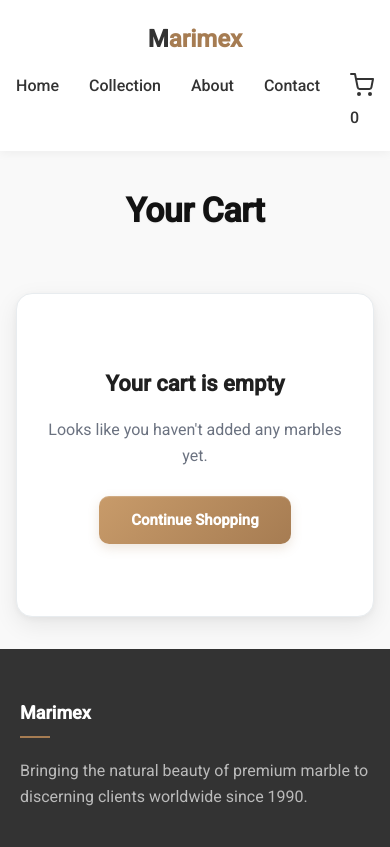
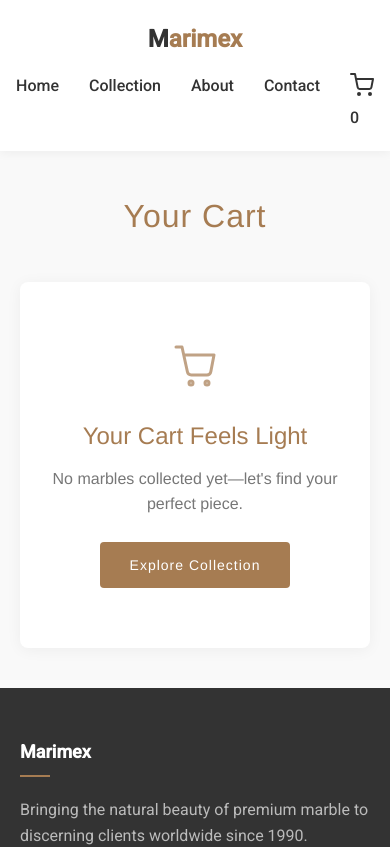
Before and after one commit to AlaMdalla/marimexFrontt, an Angular app: page /cart in a window 390 px wide. Shown: the top 847 px of the page. Built offline with nearby package versions, Linux system fonts and the light colour scheme.

Commit message:
add card

```diff
--- a/src/app/pages/cart/cart.component.html
+++ b/src/app/pages/cart/cart.component.html
@@ -1,52 +1,76 @@
-<div class="container">
+<div class="cart-container">
   <div class="cart-header">
     <h1>Your Cart</h1>
-    <p *ngIf="cartItems.length > 0">{{ cartItems.length }} {{ cartItems.length === 1 ? 'item' : 'items' }} in your cart</p>
+    <p *ngIf="cartItems.length > 0" class="cart-count">{{ cartItems.length }} {{ cartItems.length === 1 ? 'item' : 'items' }} in your cart</p>
   </div>
 
   <!-- Empty Cart State -->
   <div class="empty-cart" *ngIf="cartItems.length === 0">
-    <h2>Your cart is empty</h2>
-    <p>Looks like you haven't added any marbles yet.</p>
-    <a href="/products" class="continue-shopping">Continue Shopping</a>
+    <div class="empty-cart-icon">
+      <svg xmlns="http://www.w3.org/2000/svg" width="48" height="48" viewBox="0 0 24 24" fill="none" stroke="#a67c52" stroke-width="1.5" stroke-linecap="round" stroke-linejoin="round">
+        <circle cx="10" cy="20.5" r="1"/><circle cx="18" cy="20.5" r="1"/>
+        <path d="M2.5 2.5h3l2.7 12.4a2 2 0 0 0 2 1.6h7.7a2 2 0 0 0 2-1.6l1.6-8.4H7.1"/>
+      </svg>
+    </div>
+    <h2>Your Cart Feels Light</h2>
+    <p>No marbles collected yet—let's find your perfect piece.</p>
+    <a routerLink="/products" class="continue-shopping-btn">Explore Collection</a>
   </div>
 
   <!-- Cart Items -->
   <div class="cart-content" *ngIf="cartItems.length > 0">
-    <div class="cart-table">
-      <div class="cart-table-header">
-        <div class="cart-table-cell">Product</div>
-        <div class="cart-table-cell">Price</div>
-        <div class="cart-table-cell">Quantity</div>
-        <div class="cart-table-cell">Total</div>
-        <div class="cart-table-cell"></div>
-      </div>
-      <div class="cart-table-row" *ngFor="let item of cartItems">
-        <div class="cart-table-cell cart-product">
-          <img [src]="item.marbel.imageurl" alt="{{ item.marbel.name }}" class="cart-item-image">
-          <span class="cart-item-name">{{ item.marbel.name }}</span>
+    <div class="cart-items">
+      <div class="cart-item" *ngFor="let item of cartItems">
+        <div class="item-image">
+          <img [src]="item.marbel.imageurl" alt="{{ item.marbel.name }}" class="product-image">
         </div>
-        <div class="cart-table-cell cart-price">${{ item.marbel.price }}</div>
-        <div class="cart-table-cell cart-quantity">
+        <div class="item-details">
+          <h3 class="product-name">{{ item.marbel.name }}</h3>
+          <p class="product-price">${{ item.marbel.price | number:'1.2-2' }}</p>
           <div class="quantity-control">
-            <button class="quantity-btn" (click)="decreaseQuantity(item)" [disabled]="item.count <= 1">-</button>
-            <input type="number" class="quantity-input" [(ngModel)]="item.count" (ngModelChange)="updateQuantity(item)" min="1">
-            <button class="quantity-btn" (click)="increaseQuantity(item)">+</button>
+            <button class="quantity-btn" (click)="decreaseQuantity(item)" [disabled]="item.count <= 1">
+              <svg width="12" height="2" viewBox="0 0 12 2" fill="none" xmlns="http://www.w3.org/2000/svg">
+                <path d="M11 1H1" stroke="#a67c52" stroke-width="2" stroke-linecap="round"/>
+              </svg>
+            </button>
+            <span class="quantity">{{ item.count }}</span>
+            <button class="quantity-btn" (click)="increaseQuantity(item)">
+              <svg width="12" height="12" viewBox="0 0 12 12" fill="none" xmlns="http://www.w3.org/2000/svg">
+                <path d="M6 1V11M1 6H11" stroke="#a67c52" stroke-width="2" stroke-linecap="round"/>
+              </svg>
+            </button>
           </div>
         </div>
-        <div class="cart-table-cell cart-total">${{ item.marbel.price * item.count }}</div>
-        <div class="cart-table-cell cart-remove">
-          <button class="remove-btn" (click)="removeItem(item)">×</button>
+        <div class="item-total">
+          <span>${{ (item.marbel.price * item.count) | number:'1.2-2' }}</span>
         </div>
+        <button class="remove-item" (click)="removeItem(item)">
+          <svg width="16" height="16" viewBox="0 0 24 24" fill="none" xmlns="http://www.w3.org/2000/svg">
+            <path d="M18 6L6 18M6 6L18 18" stroke="#a67c52" stroke-width="2" stroke-linecap="round"/>
+          </svg>
+        </button>
       </div>
     </div>
 
     <div class="cart-summary">
-      <div class="subtotal">
-        <span>Subtotal</span>
-        <span class="subtotal-amount">${{ calculateSubtotal() }}</span>
+      <h3 class="summary-title">Order Summary</h3>
+
+      <div class="summary-totals">
+        <div class="summary-row">
+          <span>Subtotal</span>
+          <span class="amount">${{ calculateSubtotal() | number:'1.2-2' }}</span>
+        </div>
+        <div class="summary-row shipping-note">
+          <span>Shipping calculated at checkout</span>
+        </div>
+        <div class="summary-row total">
+          <span>Estimated Total</span>
+          <span class="amount">${{ calculateSubtotal() | number:'1.2-2' }}</span>
+        </div>
       </div>
+
       <button class="checkout-btn" (click)="checkout()">Proceed to Checkout</button>
+      <a routerLink="/products" class="continue-shopping-link">Continue Shopping</a>
     </div>
   </div>
 </div>
--- a/src/app/pages/cart/cart.component.scss
+++ b/src/app/pages/cart/cart.component.scss
@@ -1,392 +1,279 @@
-* {
-    margin: 0;
-    padding: 0;
-    box-sizing: border-box;
+.cart-container {
+    max-width: 1200px;
+    margin: 0 auto;
+    padding: 40px 20px;
+    font-family: 'Helvetica Neue', Arial, sans-serif;
+    color: #333;
+
+    .cart-header {
+      text-align: center;
+      margin-bottom: 40px;
+
+      h1 {
+        font-size: 32px;
+        font-weight: 300;
+        letter-spacing: 1px;
+        color: #a67c52;
+        margin-bottom: 8px;
       }
 
-  body {
-    font-family: 'Inter', -apple-system, BlinkMacSystemFont, 'Segoe UI', Roboto, sans-serif;
-    color: #1f1f1f;
-    line-height: 1.5;
-    background: linear-gradient(180deg, #f7f8fa 0%, #ebedf0 100%);
-    min-height: 100vh;
+      .cart-count {
+        color: #777;
+        font-size: 14px;
+        text-transform: uppercase;
+        letter-spacing: 1px;
+      }
     }
 
-  /* Container */
-  .container {
-    max-width: 1240px;
-    margin: 0 auto;
-    padding: 56px 24px;
+    .empty-cart {
+      text-align: center;
+      padding: 60px 20px;
+      background: white;
+      border-radius: 8px;
+      box-shadow: 0 2px 15px rgba(0,0,0,0.05);
+
+      .empty-cart-icon {
+        margin-bottom: 20px;
+        svg {
+          opacity: 0.7;
+        }
       }
 
-  /* Cart Header */
-  .cart-header {
-    text-align: center;
-    margin-bottom: 56px;
+      h2 {
+        font-size: 24px;
+        font-weight: 400;
+        color: #a67c52;
+        margin-bottom: 10px;
       }
 
-  .cart-header h1 {
-    font-size: 44px;
-    font-weight: 700;
-    color: #121212;
-    letter-spacing: -0.015em;
-    text-shadow: 0 1px 2px rgba(0, 0, 0, 0.05);
+      p {
+        color: #777;
+        margin-bottom: 25px;
+        font-size: 16px;
       }
 
-  .cart-header p {
-    font-size: 18px;
-    color: #5f5f5f;
-    font-weight: 400;
+      .continue-shopping-btn {
+        display: inline-block;
+        padding: 12px 30px;
+        background-color: #a67c52;
+        color: white;
+        text-decoration: none;
+        border-radius: 4px;
+        font-size: 14px;
+        letter-spacing: 1px;
+        transition: all 0.3s ease;
+
+        &:hover {
+          background-color: darken(#a67c52, 10%);
+          transform: translateY(-2px);
+          box-shadow: 0 4px 12px rgba(166, 124, 82, 0.2);
+        }
+      }
     }
 
-  /* Empty Cart */
-  .empty-cart {
-    text-align: center;
-    padding: 72px 24px;
-    background: #fff;
-    border-radius: 16px;
-    box-shadow: 0 8px 24px rgba(0, 0, 0, 0.08), 0 2px 6px rgba(0, 0, 0, 0.04);
-    border: 1px solid #e8ecef;
-    margin: 0 auto;
-    max-width: 600px;
+    .cart-content {
+      display: flex;
+      flex-direction: column;
+      gap: 30px;
+
+      @media (min-width: 992px) {
+        flex-direction: row;
       }
 
-  .empty-cart h2 {
-    font-size: 26px;
-    font-weight: 600;
-    color: #1f1f1f;
-    margin-bottom: 16px;
+      .cart-items {
+        flex: 1;
+        background: white;
+        border-radius: 8px;
+        box-shadow: 0 2px 15px rgba(0,0,0,0.05);
+        padding: 20px;
+
+        .cart-item {
+          display: flex;
+          align-items: center;
+          padding: 20px 0;
+          border-bottom: 1px solid #f0f0f0;
+          position: relative;
+
+          &:last-child {
+            border-bottom: none;
           }
 
-  .empty-cart p {
-    font-size: 16px;
-    color: #6b7280;
-    margin-bottom: 28px;
+          .item-image {
+            width: 100px;
+            height: 100px;
+            margin-right: 20px;
+
+            .product-image {
+              width: 100%;
+              height: 100%;
+              object-fit: cover;
+              border-radius: 4px;
+            }
           }
 
-  .continue-shopping {
-    display: inline-flex;
-    align-items: center;
-    background: linear-gradient(135deg, #c89b6a 0%, #a67c52 100%);
-    color: #fff;
-    padding: 14px 40px;
-    border-radius: 10px;
-    font-weight: 600;
+          .item-details {
+            flex: 1;
+
+            .product-name {
               font-size: 16px;
-    text-decoration: none;
-    box-shadow: 0 4px 12px rgba(166, 124, 82, 0.2), inset 0 1px 1px rgba(255, 255, 255, 0.2);
-    transition: all 0.3s cubic-bezier(0.4, 0, 0.2, 1);
-    position: relative;
-    overflow: hidden;
+              font-weight: 500;
+              margin-bottom: 8px;
+              color: #333;
             }
 
-  .continue-shopping:hover {
-    transform: translateY(-3px);
-    box-shadow: 0 6px 16px rgba(166, 124, 82, 0.3), inset 0 1px 1px rgba(255, 255, 255, 0.3);
-  }
-
-  .continue-shopping:active {
-    transform: translateY(0);
-    box-shadow: 0 2px 8px rgba(166, 124, 82, 0.2);
-  }
-
-  /* Cart Table */
-  .cart-table {
-    background: #fff;
-    border-radius: 16px;
-    box-shadow: 0 8px 24px rgba(0, 0, 0, 0.08), 0 2px 6px rgba(0, 0, 0, 0.04);
-    border: 1px solid #e8ecef;
-    margin-bottom: 56px;
-    overflow: hidden;
-  }
-
-  .cart-table-header {
-    display: flex;
-    background: linear-gradient(180deg, #fafbfc 0%, #f1f5f9 100%);
-    padding: 18px 24px;
-    font-weight: 600;
-    font-size: 13px;
-    color: #374151;
-    border-bottom: 1px solid #d1d5db;
-    text-transform: uppercase;
-    letter-spacing: 0.06em;
-  }
-
-  .cart-table-row {
-    display: flex;
-    align-items: center;
-    padding: 24px;
-    border-bottom: 1px solid #e5e7eb;
-    transition: background 0.2s ease;
-  }
-
-  .cart-table-row:hover {
-    background: #f9fafb;
-  }
-
-  .cart-table-cell {
-    flex: 1;
-    padding: 0 12px;
-  }
-
-  .cart-product {
-    flex: 2;
-    display: flex;
-    align-items: center;
-    gap: 20px;
-  }
-
-  .cart-item-image {
-    width: 100px;
-    height: 100px;
-    object-fit: cover;
-    border-radius: 12px;
-    border: 1px solid #e8ecef;
-    box-shadow: 0 2px 6px rgba(0, 0, 0, 0.05);
-    transition: transform 0.3s ease;
-  }
-
-  .cart-table-row:hover .cart-item-image {
-    transform: scale(1.02);
-  }
-
-  .cart-item-name {
-    font-size: 17px;
-    font-weight: 500;
-    color: #1f1f1f;
-  }
-
-  .cart-price,
-  .cart-total {
-    font-size: 16px;
-    font-weight: 600;
-    color: #c89b6a;
-  }
-
-  .cart-quantity {
-    display: flex;
-    justify-content: center;
+            .product-price {
+              font-size: 14px;
+              color: #777;
+              margin-bottom: 15px;
             }
 
             .quantity-control {
               display: flex;
               align-items: center;
               gap: 10px;
-    background: #f1f5f9;
-    border-radius: 10px;
-    padding: 6px;
-    border: 1px solid #d1d5db;
-    box-shadow: inset 0 1px 2px rgba(0, 0, 0, 0.05);
-  }
 
               .quantity-btn {
-    width: 38px;
-    height: 38px;
-    background: #fff;
-    border: none;
-    border-radius: 8px;
-    font-size: 18px;
-    cursor: pointer;
-    transition: all 0.2s ease;
+                width: 28px;
+                height: 28px;
+                border: 1px solid #e0e0e0;
+                background: white;
+                border-radius: 4px;
                 display: flex;
                 align-items: center;
                 justify-content: center;
-    box-shadow: 0 2px 4px rgba(0, 0, 0, 0.06);
+                cursor: pointer;
+                transition: all 0.2s ease;
+
+                &:hover {
+                  border-color: #a67c52;
+                  background: rgba(166, 124, 82, 0.05);
                 }
 
-  .quantity-btn:hover {
-    background: #c89b6a;
-    color: #fff;
-    box-shadow: 0 3px 6px rgba(166, 124, 82, 0.2);
+                &[disabled] {
+                  opacity: 0.5;
+                  cursor: not-allowed;
+                  border-color: #e0e0e0;
+                  background: white;
+                }
               }
 
-  .quantity-btn:disabled {
-    background: #e5e7eb;
-    color: #9ca3af;
-    cursor: not-allowed;
-    box-shadow: none;
+              .quantity {
+                min-width: 30px;
+                text-align: center;
+                font-size: 14px;
+              }
+            }
           }
 
-  .quantity-input {
-    width: 64px;
-    text-align: center;
-    border: none;
-    background: transparent;
-    font-size: 16px;
+          .item-total {
+            width: 100px;
+            text-align: right;
             font-weight: 500;
-    color: #1f1f1f;
+            color: #333;
+            padding-right: 30px;
           }
 
-  .quantity-input:focus {
-    outline: none;
+          .remove-item {
+            position: absolute;
+            right: 0;
+            top: 50%;
+            transform: translateY(-50%);
+            background: none;
+            border: none;
+            cursor: pointer;
+            opacity: 0.5;
+            transition: opacity 0.2s ease;
+
+            &:hover {
+              opacity: 1;
+            }
+          }
+        }
       }
 
-  .cart-remove {
-    text-align: right;
+      .cart-summary {
+        width: 100%;
+        background: white;
+        border-radius: 8px;
+        box-shadow: 0 2px 15px rgba(0,0,0,0.05);
+        padding: 25px;
+
+        @media (min-width: 992px) {
+          width: 320px;
+          height: fit-content; // Remove fixed height
+          position: sticky;
+          top: 20px;
         }
 
-  .remove-btn {
-    background: none;
-    border: none;
-    font-size: 22px;
-    color: #6b7280;
-    cursor: pointer;
-    transition: all 0.2s ease;
+        .summary-title {
+          font-size: 18px;
+          font-weight: 500;
+          color: #a67c52;
+          margin-bottom: 20px;
+          padding-bottom: 10px;
+          border-bottom: 1px solid #f0f0f0;
         }
 
-  .remove-btn:hover {
-    color: #dc2626;
-    transform: scale(1.1);
+        .summary-totals {
+          margin-bottom: 20px;
+
+          .summary-row {
+            display: flex;
+            justify-content: space-between;
+            margin-bottom: 12px;
+            font-size: 14px;
+
+            &.shipping-note {
+              justify-content: flex-start;
+              color: #777;
+              font-size: 13px;
+              margin: -8px 0 12px;
             }
 
-  /* Cart Summary */
-  .cart-summary {
-    max-width: 420px;
-    margin-left: auto;
-    padding: 28px;
-    background: #fff;
-    border-radius: 16px;
-    box-shadow: 0 8px 24px rgba(0, 0, 0, 0.08), 0 2px 6px rgba(0, 0, 0, 0.04);
-    border: 1px solid #e8ecef;
+            &.total {
+              font-weight: 500;
+              font-size: 16px;
+              color: #a67c52;
+              margin-top: 15px;
+              padding-top: 15px;
+              border-top: 1px solid #f0f0f0;
             }
-
-  .subtotal {
-    display: flex;
-    justify-content: space-between;
-    font-size: 18px;
-    font-weight: 600;
-    color: #1f1f1f;
-    margin-bottom: 28px;
           }
-
-  .subtotal-amount {
-    color: #c89b6a;
         }
 
         .checkout-btn {
           width: 100%;
-    background: linear-gradient(135deg, #c89b6a 0%, #a67c52 100%);
-    color: #fff;
+          padding: 14px;
+          background-color: #a67c52;
+          color: white;
           border: none;
-    padding: 16px;
-    border-radius: 10px;
-    font-size: 16px;
-    font-weight: 600;
+          border-radius: 4px;
+          font-size: 14px;
+          letter-spacing: 1px;
+          margin-bottom: 15px;
           cursor: pointer;
-    box-shadow: 0 4px 12px rgba(166, 124, 82, 0.2), inset 0 1px 1px rgba(255, 255, 255, 0.2);
-    transition: all 0.3s cubic-bezier(0.4, 0, 0.2, 1);
-  }
+          transition: all 0.3s ease;
 
-  .checkout-btn:hover {
-    transform: translateY(-3px);
-    box-shadow: 0 6px 16px rgba(166, 124, 82, 0.3), inset 0 1px 1px rgba(255, 255, 255, 0.3);
-  }
-
-  .checkout-btn:active {
-    transform: translateY(0);
-    box-shadow: 0 2px 8px rgba(166, 124, 82, 0.2);
-  }
-
-  /* Responsive Design */
-  @media (max-width: 1024px) {
-    .cart-table-header {
-      font-size: 12px;
-      padding: 16px 20px;
-    }
-
-    .cart-table-row {
-      padding: 20px;
-    }
-
-    .cart-item-image {
-      width: 80px;
-      height: 80px;
-    }
-
-    .cart-item-name {
-      font-size: 16px;
+          &:hover {
+            background-color: darken(#a67c52, 10%);
+            transform: translateY(-2px);
+            box-shadow: 0 4px 12px rgba(166, 124, 82, 0.2);
           }
         }
 
-  @media (max-width: 768px) {
-    .cart-table {
-      display: flex;
-      flex-direction: column;
-    }
+        .continue-shopping-link {
+          display: block;
+          text-align: center;
+          color: #a67c52;
+          font-size: 13px;
+          text-decoration: none;
+          transition: color 0.2s ease;
 
-    .cart-table-header {
-      display: none;
-    }
-
-    .cart-table-row {
-      flex-direction: column;
-      align-items: flex-start;
-      gap: 14px;
-      padding: 24px;
-    }
-
-    .cart-table-cell {
-      width: 100%;
-      padding: 6px 0;
-    }
-
-    .cart-product {
-      flex-direction: row;
-      align-items: center;
-    }
-
-    .cart-price::before {
-      content: "Price: ";
-      font-weight: 600;
-      color: #1f1f1f;
-    }
-
-    .cart-quantity::before {
-      content: "Quantity: ";
-      font-weight: 600;
-      color: #1f1f1f;
-    }
-
-    .cart-total::before {
-      content: "Total: ";
-      font-weight: 600;
-      color: #1f1f1f;
-    }
-
-    .cart-remove {
-      text-align: left;
+          &:hover {
+            color: darken(#a67c52, 15%);
+            text-decoration: underline;
           }
         }
-
-  @media (max-width: 640px) {
-    .container {
-      padding: 32px 16px;
-    }
-
-    .cart-header h1 {
-      font-size: 34px;
-    }
-
-    .cart-header p {
-      font-size: 16px;
-    }
-
-    .empty-cart h2 {
-      font-size: 22px;
-    }
-
-    .continue-shopping,
-    .checkout-btn {
-      padding: 12px 32px;
-      font-size: 15px;
-    }
-
-    .cart-summary {
-      padding: 20px;
-    }
-
-    .cart-item-image {
-      width: 72px;
-      height: 72px;
       }
     }
+  }
```
Lines whose indentation alone changed are shown as unchanged.
